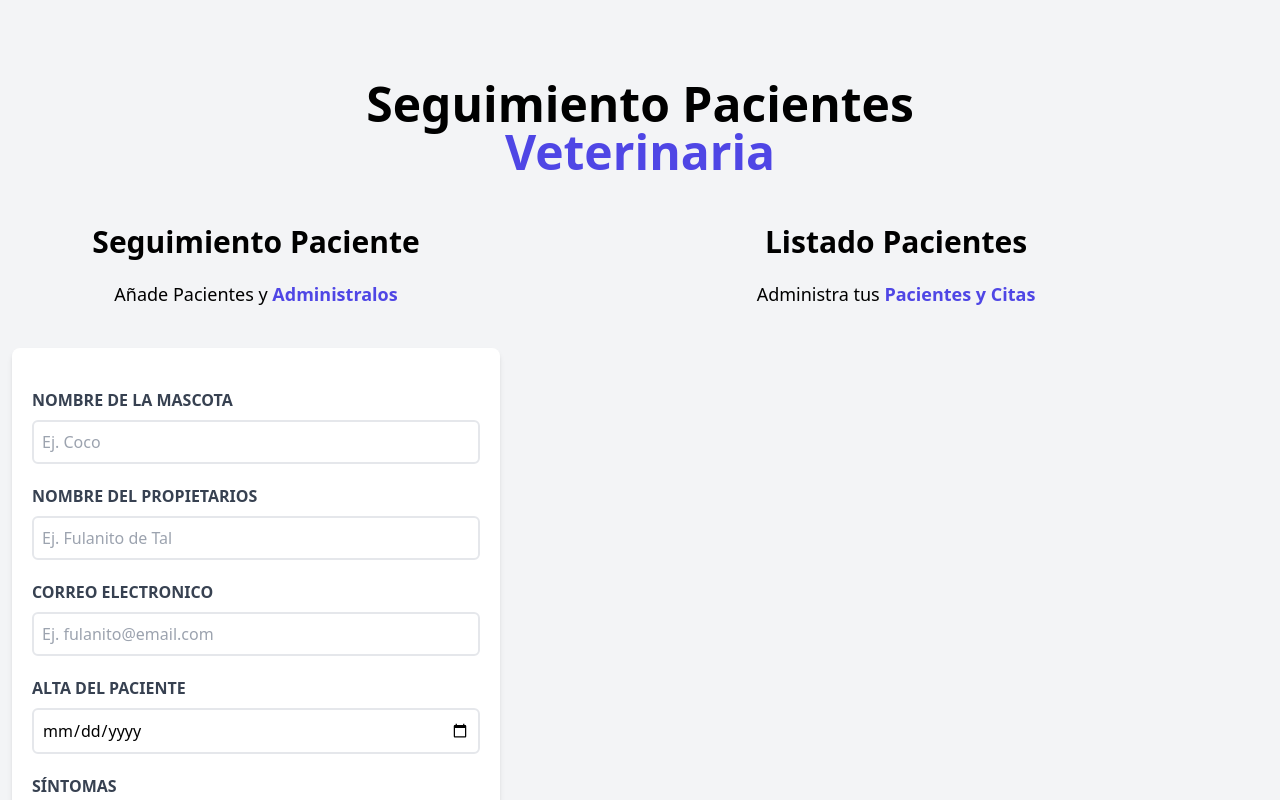
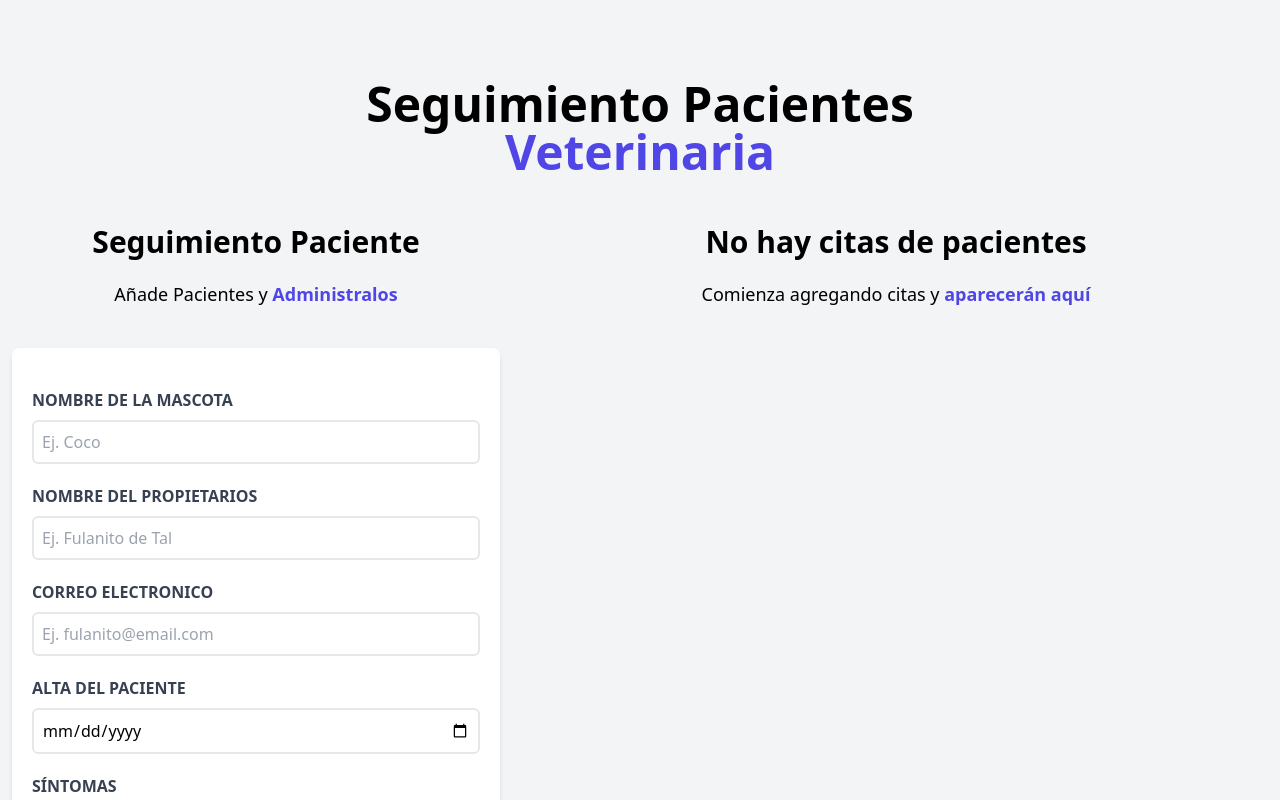
Before and after one commit to jesusrobot/Vet-Appointments, a React (Vite) app: page / in a window 1280 px wide. Shown: the top 800 px of the page. Built offline with nearby package versions, Linux system fonts and the light colour scheme.

Commit message:
shows a message in case of not having registered any appointment

```diff
--- a/src/components/PatientList.jsx
+++ b/src/components/PatientList.jsx
@@ -4,6 +4,8 @@ import Patient from './Patient'
 function PatientList({ patients }) {
   return (
     <section className="md:h-screen overflow-y-scroll md:w-1/2 lg:w-3/5 ">
+      {patients.length > 0 ? (
+        <>
           <h2 className="text-3xl text-center font-black">Listado Pacientes</h2>
           <p className="mt-5 mb-10 text-lg text-center">
             Administra tus {}
@@ -12,6 +14,18 @@ function PatientList({ patients }) {
           {patients.map((patient) => (
             <Patient key={patient.id} patient={patient} />
           ))}
+        </>
+      ) : (
+        <>
+          <h2 className="text-3xl text-center font-black">
+            No hay citas de pacientes
+          </h2>
+          <p className="mt-5 mb-10 text-lg text-center">
+            Comienza agregando citas y {}
+            <span className="font-bold text-indigo-600">aparecerán aquí</span>
+          </p>
+        </>
+      )}
     </section>
   )
 }
```
Lines whose indentation alone changed are shown as unchanged.
